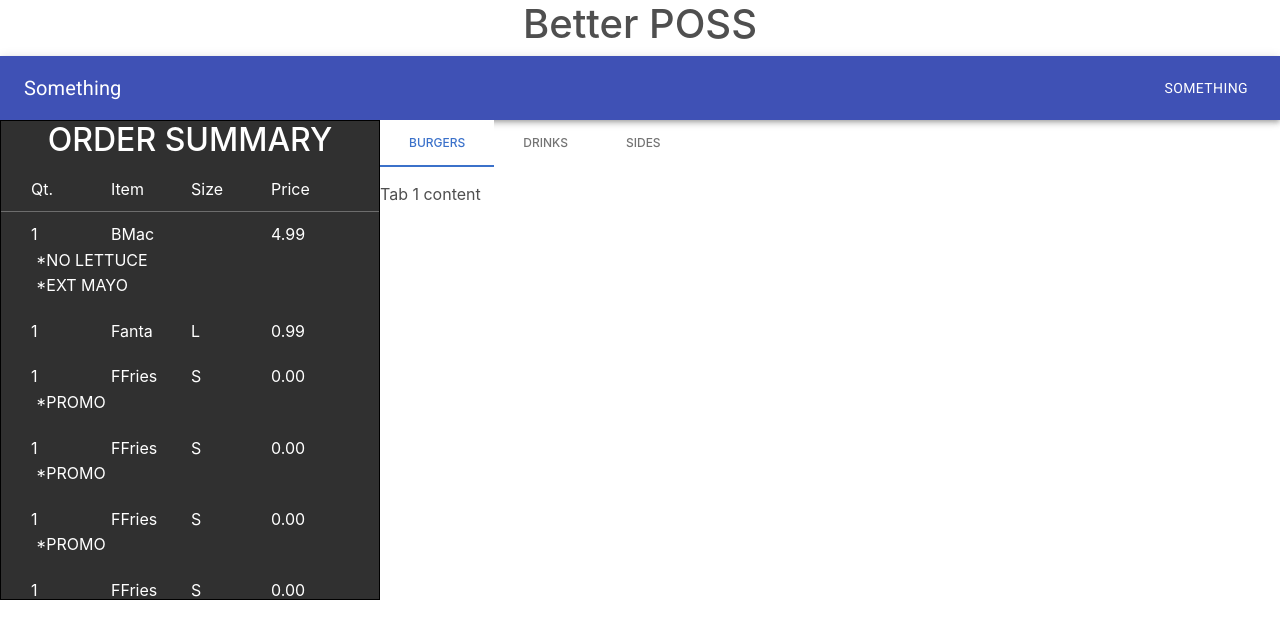
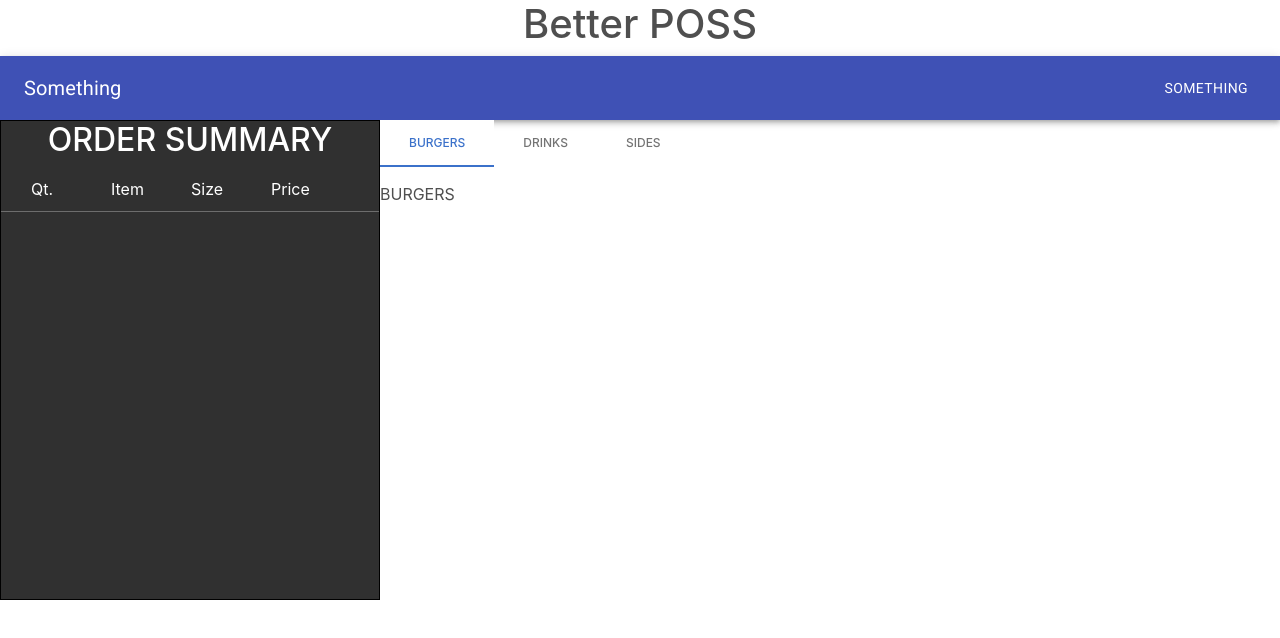
Before and after one commit to thesilentflare/BetterPOSS, a React (Create React App) app in the folder client/: page / in a window 1280 px wide. Shown: the top 638 px of the page. Built offline with nearby package versions, Linux system fonts and the light colour scheme.

Commit message:
added global order state
added global order state
changed some default react variables
started menu system

```diff
--- a/client/public/index.html
+++ b/client/public/index.html
@@ -7,7 +7,7 @@
     <meta name="theme-color" content="#000000" />
     <meta
       name="description"
-      content="Web site created using create-react-app"
+      content="Better Point-of-Sale System"
     />
     <link rel="apple-touch-icon" href="%PUBLIC_URL%/logo192.png" />
     <!--
@@ -24,7 +24,7 @@
       work correctly both with client-side routing and a non-root public URL.
       Learn how to configure a non-root public URL by running `npm run build`.
     -->
-    <title>React App</title>
+    <title>BetterPOSS</title>
   </head>
   <body>
     <noscript>You need to enable JavaScript to run this app.</noscript>
--- a/client/src/App.js
+++ b/client/src/App.js
@@ -2,15 +2,23 @@ import "./App.scss";
 import HeaderBar from "./components/HeaderBar/HeaderBar";
 import OrderSummary from "./components/OrderSummary/OrderSummary";
 import MenuSystem from "./components/MenuSystem/MenuSystem";
+import React, { useState } from "react";
 
 function App() {
+  const [currentOrder, setCurrentOrder] = useState({
+    items: [],
+    subtotal: 0.00,
+    tax: 0.00,
+    total: 0.00,
+  });
+
   return (
     <div className="App">
-      <h1 style={{textAlign: 'center'}}>Better POSS</h1>
+      <h1 style={{ textAlign: "center" }}>Better POSS</h1>
       {/* Main Wrapper */}
       <HeaderBar />
       <div className="wrapper">
-        <OrderSummary />
+        <OrderSummary order={currentOrder}/>
         <MenuSystem />
         {/* Left Order Summary */}
         {/* Right Order Menu */}
--- /dev/null
+++ b/client/src/components/MenuSystem/BurgersMenu.js
@@ -0,0 +1,17 @@
+import React, { useState } from 'react';
+import {
+  MDBTabs,
+  MDBTabsItem,
+  MDBTabsLink,
+  MDBTabsContent,
+  MDBTabsPane
+} from 'mdb-react-ui-kit';
+
+export default function BurgersMenu() {
+
+  return (
+    <div>
+      BURGERS
+    </div>
+  );
+}
--- a/client/src/components/MenuSystem/MenuSystem.js
+++ b/client/src/components/MenuSystem/MenuSystem.js
@@ -1,31 +1,15 @@
-// import React, { Component } from "react";
-// import "./MenuSystem.scss";
-
-// class MenuSystem extends Component {
-
-//   render() {
-//     return (
-//       <div className="container__menu">
-//         Menu
-
-//       </div>
-//     );
-//   }
-// }
-
-// export default MenuSystem;
-
-import React, { useState } from 'react';
+import React, { useState } from "react";
 import {
   MDBTabs,
   MDBTabsItem,
   MDBTabsLink,
   MDBTabsContent,
-  MDBTabsPane
-} from 'mdb-react-ui-kit';
+  MDBTabsPane,
+} from "mdb-react-ui-kit";
+import Burgers from "./BurgersMenu";
 
 export default function MenuSystem() {
-  const [basicActive, setBasicActive] = useState('tab1');
+  const [basicActive, setBasicActive] = useState("tab1");
 
   const handleBasicClick = (value) => {
     if (value === basicActive) {
@@ -36,28 +20,39 @@ export default function MenuSystem() {
 
   return (
     <div>
-      <MDBTabs className='mb-3'>
+      <MDBTabs className="mb-3">
         <MDBTabsItem>
-          <MDBTabsLink onClick={() => handleBasicClick('tab1')} active={basicActive === 'tab1'}>
+          <MDBTabsLink
+            onClick={() => handleBasicClick("tab1")}
+            active={basicActive === "tab1"}
+          >
             Burgers
           </MDBTabsLink>
         </MDBTabsItem>
         <MDBTabsItem>
-          <MDBTabsLink onClick={() => handleBasicClick('tab2')} active={basicActive === 'tab2'}>
+          <MDBTabsLink
+            onClick={() => handleBasicClick("tab2")}
+            active={basicActive === "tab2"}
+          >
             Drinks
           </MDBTabsLink>
         </MDBTabsItem>
         <MDBTabsItem>
-          <MDBTabsLink onClick={() => handleBasicClick('tab3')} active={basicActive === 'tab3'}>
+          <MDBTabsLink
+            onClick={() => handleBasicClick("tab3")}
+            active={basicActive === "tab3"}
+          >
             Sides
           </MDBTabsLink>
         </MDBTabsItem>
       </MDBTabs>
 
       <MDBTabsContent>
-        <MDBTabsPane show={basicActive === 'tab1'}>Tab 1 content</MDBTabsPane>
-        <MDBTabsPane show={basicActive === 'tab2'}>Tab 2 content</MDBTabsPane>
-        <MDBTabsPane show={basicActive === 'tab3'}>Tab 3 content</MDBTabsPane>
+        <MDBTabsPane show={basicActive === "tab1"}>
+          <Burgers />
+        </MDBTabsPane>
+        <MDBTabsPane show={basicActive === "tab2"}>Tab 2 content</MDBTabsPane>
+        <MDBTabsPane show={basicActive === "tab3"}>Tab 3 content</MDBTabsPane>
       </MDBTabsContent>
     </div>
   );
--- a/client/src/components/OrderSummary/OrderSummary.js
+++ b/client/src/components/OrderSummary/OrderSummary.js
@@ -1,67 +1,67 @@
 import React from "react";
 import "./OrderSummary.scss";
 
-const temp = {
-  items: [
-    {
-      type: "Burger",
-      name: "BMac",
-      special: ["NO LETTUCE", "EXT MAYO"],
-      amount: 1,
-      price: 4.99,
-    },
-    {
-      type: "Drink",
-      name: "Fanta",
-      size: "L",
-      amount: 1,
-      price: 0.99,
-    },
-    {
-      type: "Fries",
-      name: "FFries",
-      size: "S",
-      special: ["PROMO"],
-      amount: 1,
-      price: 0.0,
-    },
-    {
-      type: "Fries",
-      name: "FFries",
-      size: "S",
-      special: ["PROMO"],
-      amount: 1,
-      price: 0.0,
-    },
-    {
-      type: "Fries",
-      name: "FFries",
-      size: "S",
-      special: ["PROMO"],
-      amount: 1,
-      price: 0.0,
-    },
-    {
-      type: "Fries",
-      name: "FFries",
-      size: "S",
-      special: ["PROMO"],
-      amount: 1,
-      price: 0.0,
-    },
-    {
-      type: "Fries",
-      name: "FFries",
-      size: "S",
-      special: ["PROMO"],
-      amount: 1,
-      price: 0.0,
-    }
-  ],
-  subtotal: 5.58,
-  tax: 0.73,
-  total: 6.31,
-};
+// const temp = {
+//   items: [
+//     {
+//       type: "Burger",
+//       name: "BMac",
+//       special: ["NO LETTUCE", "EXT MAYO"],
+//       amount: 1,
+//       price: 4.99,
+//     },
+//     {
+//       type: "Drink",
+//       name: "Fanta",
+//       size: "L",
+//       amount: 1,
+//       price: 0.99,
+//     },
+//     {
+//       type: "Fries",
+//       name: "FFries",
+//       size: "S",
+//       special: ["PROMO"],
+//       amount: 1,
+//       price: 0.0,
+//     },
+//     {
+//       type: "Fries",
+//       name: "FFries",
+//       size: "S",
+//       special: ["PROMO"],
+//       amount: 1,
+//       price: 0.0,
+//     },
+//     {
+//       type: "Fries",
+//       name: "FFries",
+//       size: "S",
+//       special: ["PROMO"],
+//       amount: 1,
+//       price: 0.0,
+//     },
+//     {
+//       type: "Fries",
+//       name: "FFries",
+//       size: "S",
+//       special: ["PROMO"],
+//       amount: 1,
+//       price: 0.0,
+//     },
+//     {
+//       type: "Fries",
+//       name: "FFries",
+//       size: "S",
+//       special: ["PROMO"],
+//       amount: 1,
+//       price: 0.0,
+//     }
+//   ],
+//   subtotal: 5.58,
+//   tax: 0.73,
+//   total: 6.31,
+// };
 
 class OrderSummary extends React.Component {
   render() {
@@ -80,7 +80,7 @@ class OrderSummary extends React.Component {
         </div>
         <div className="order__scroller">
           <div className="order__rows">
-            {temp.items.map((item, key) => {
+            {this.props.order.items.map((item, key) => {
               return (
                 <div>
                   <div className="order__row__columns">
@@ -105,19 +105,23 @@ class OrderSummary extends React.Component {
               );
             })}
           </div>
+          {this.props.order.items > 0 ? (
             <div>
               <div className="order__divider">
                 *****************************************
               </div>
               <div className="order__totals">
                 <div>SubTOTAL:</div>
-              <div>{temp.subtotal.toFixed(2)}</div>
+                <div>{this.props.order.subtotal.toFixed(2)}</div>
                 <div>TAX:</div>
-              <div>{temp.tax.toFixed(2)}</div>
+                <div>{this.props.order.tax.toFixed(2)}</div>
                 <div>TOTAL:</div>
-              <div>{temp.total.toFixed(2)}</div>
+                <div>{this.props.order.total.toFixed(2)}</div>
               </div>
             </div>
+          ) : (
+            ""
+          )}
         </div>
       </div>
     );
```
Also changed, not shown: client/public/manifest.json. Lines whose indentation alone changed are shown as unchanged.
